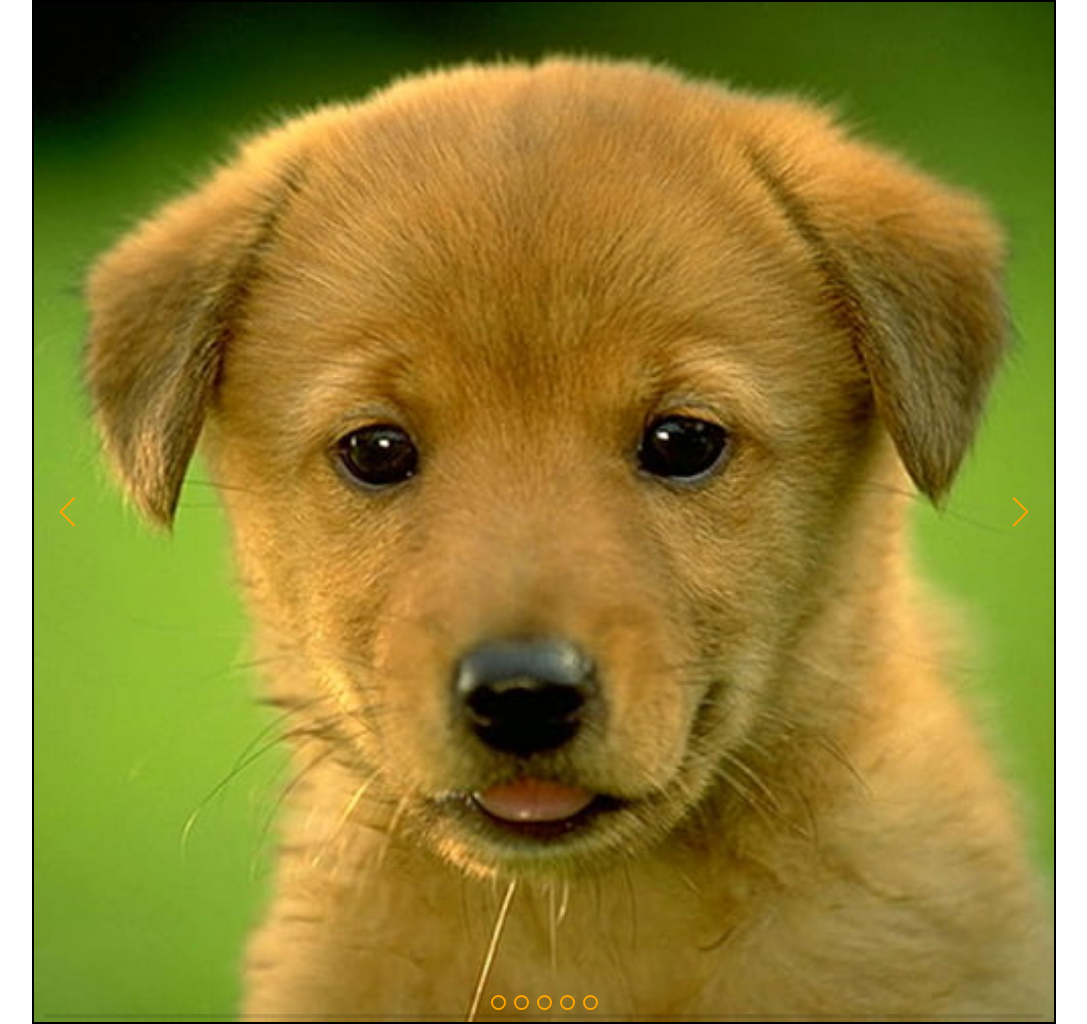
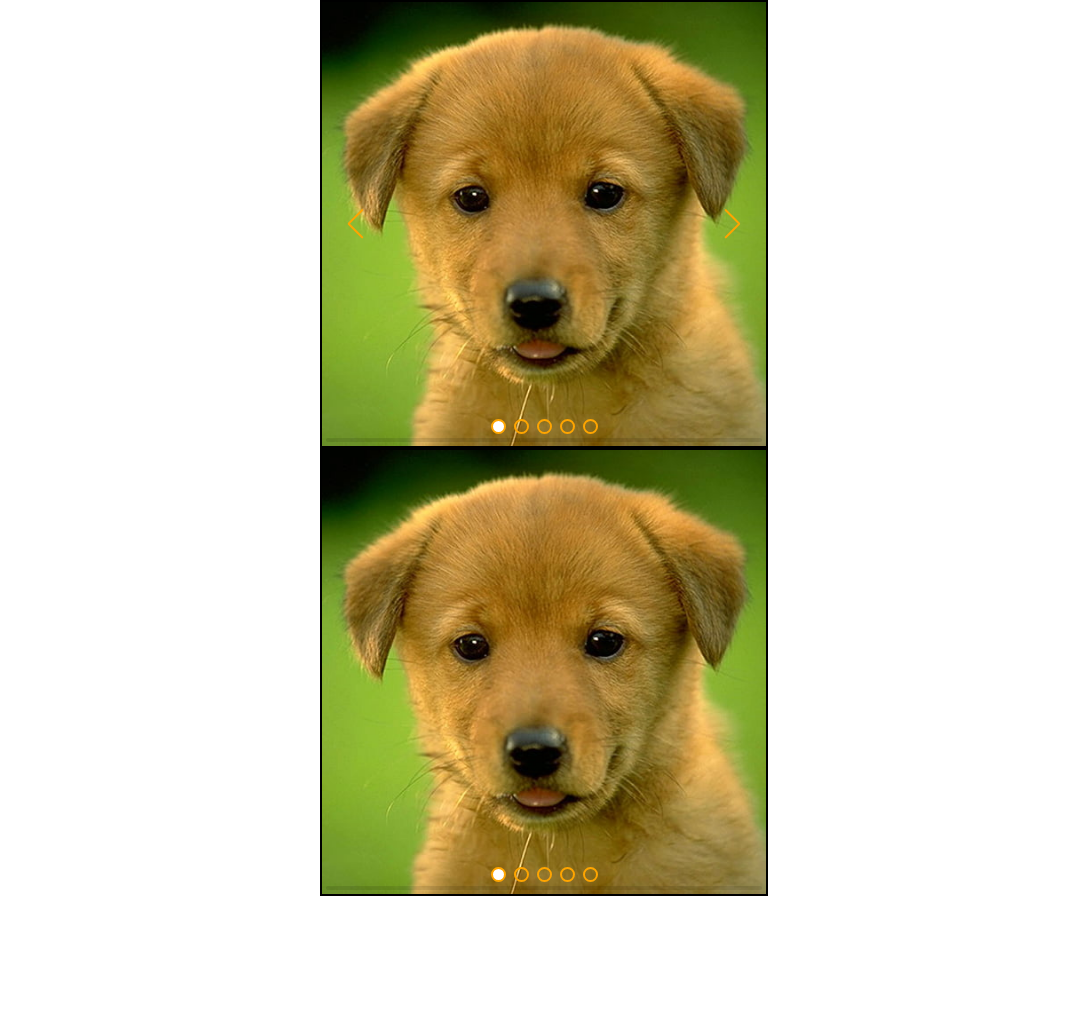
Before and after one commit to Xoliss/gulp, a website with bundled scripts: page src/components/main/index.html in a window 1280 px wide. Shown: the whole page, without its empty margins (96-1183 px from the left). After the commit the page ends 896 px from the top, so only its background shows below. Built offline with nearby package versions, Linux system fonts and the light colour scheme; files whose address does not match are found by name.

Commit message:
2 sliders with bugs

```diff
--- a/gulp/version.json
+++ b/gulp/version.json
@@ -1,3 +1,3 @@
 {
-    "main": "20240213125957"
+    "main": "20240214114444"
 }
--- a/src/components/main/index.html
+++ b/src/components/main/index.html
@@ -9,26 +9,46 @@
     <main>
         <div class="wrapper">
 
-            <div class="swiper">
+            <div class="swiper-large swiper">
 
-                <!-- Additional required wrapper -->
-                <div class="swiper-wrapper">
-                    <!-- Slides -->
-                    <div class="swiper-slide"><img src="../../img/10054-5.jpg" alt=""></div>
-                    <div class="swiper-slide"><img src="../../img/10057-2.jpg" alt=""></div>
-                    <div class="swiper-slide"><img src="../../img/10060-6.jpg" alt=""></div>
-                    <div class="swiper-slide"><img src="../../img/10062-3.jpg" alt=""></div>
-                    <div class="swiper-slide"><img src="../../img/10064-7.jpg" alt=""></div>
+                <div class="swiper-large__wrapper swiper-wrapper">
+
+                    <div class="swiper-large__slide swiper-slide"><img src="../../img/10054-5.jpg" alt=""></div>
+                    <div class="swiper-large__slide swiper-slide"><img src="../../img/10057-2.jpg" alt=""></div>
+                    <div class="swiper-large__slide swiper-slide"><img src="../../img/10060-6.jpg" alt=""></div>
+                    <div class="swiper-large__slide swiper-slide"><img src="../../img/10062-3.jpg" alt=""></div>
+                    <div class="swiper-large__slide swiper-slide"><img src="../../img/10064-7.jpg" alt=""></div>
                 </div>
 
-                <!-- If we need pagination -->
-                <div class="swiper-pagination"></div>
 
-                <!-- If we need navigation buttons -->
+
+                <div class="swiper-pagination swiper-pagination1"></div>
+
                 <div class="swiper-button-prev"></div>
                 <div class="swiper-button-next"></div>
 
-                <!-- If we need scrollbar -->
+                <div class="swiper-scrollbar"></div>
+
+            </div>
+
+            <div class="swiper-mini swiper">
+
+                <div class="swiper-mini__wrapper swiper-wrapper">
+
+                    <div class="swiper-mini__slide swiper-slide"><img src="../../img/10054-5.jpg" alt=""></div>
+                    <div class="swiper-mini__slide swiper-slide"><img src="../../img/10057-2.jpg" alt=""></div>
+                    <div class="swiper-mini__slide swiper-slide"><img src="../../img/10060-6.jpg" alt=""></div>
+                    <div class="swiper-mini__slide swiper-slide"><img src="../../img/10062-3.jpg" alt=""></div>
+                    <div class="swiper-mini__slide swiper-slide"><img src="../../img/10064-7.jpg" alt=""></div>
+                </div>
+
+
+
+                <div class="swiper-pagination swiper-pagination2"></div>
+
+                <div class="swiper-button-prev"></div>
+                <div class="swiper-button-next"></div>
+
                 <div class="swiper-scrollbar"></div>
 
             </div>
--- a/src/resources/js/app.js
+++ b/src/resources/js/app.js
@@ -6,20 +6,43 @@
 import Swiper from "swiper";
 import { Navigation, Pagination } from 'swiper/modules';
 
-const swiper = new Swiper('.swiper', {
+const swiper = new Swiper('.swiper-large', {
     modules: [Navigation, Pagination],
     // Optional parameters
     direction: 'horizontal',
     loop: true,
+    paginationClickable: true,
 
     // If we need pagination
     pagination: {
-      el: '.swiper-pagination',
+        el: '.swiper-pagination1',
     },
 
     // Navigation arrows
     navigation: {
-      nextEl: '.swiper-button-next',
-      prevEl: '.swiper-button-prev',
+        nextEl: '.swiper-button-next',
+        prevEl: '.swiper-button-prev',
     },
-  });
+});
+
+const swiperMini = new Swiper('.swiper-mini', {
+    modules: [Navigation, Pagination],
+    // Optional parameters
+    direction: 'horizontal',
+    loop: true,
+    paginationClickable: true,
+
+    // If we need pagination
+    pagination: {
+        el: '.swiper-pagination2',
+    },
+
+    // Navigation arrows
+    navigation: {
+        nextEl: '.swiper-button-next',
+        prevEl: '.swiper-button-prev',
+    },
+});
+
+swiper.controller.control = swiperMini;
+swiperMini.controller.control = swiper;
--- a/src/resources/scss/swiper.scss
+++ b/src/resources/scss/swiper.scss
@@ -1,7 +1,6 @@
 .swiper {
-
     display: flex;
-    max-width: 80vw;
+    max-width: 35vw;
     width: 100%;
     height: auto;
     margin: 0 auto;
@@ -15,13 +14,16 @@
     &-slide {
 
         display: flex;
+        justify-content: center;
 
         img {
+
             width: 100%;
             height: 100%;
         }
 
     }
+
     &-button {
 
         &-prev {
@@ -47,6 +49,7 @@
         }
 
     }
+
     &-pagination {
 
         &-bullet {
@@ -55,6 +58,32 @@
             height: 15px;
             opacity: 1;
             border: 2px solid orange;
+
+            &-active {
+                background-color: white;
+            }
+        }
+
+    }
+
+    &-large {
+        .swiper-pagination {
+        }
+    }
+
+    &-mini {
+
+        &__wrapper {
+
+            &__slide {}
+        }
+
+        .swiper-button-prev {
+            display: none;
+        }
+
+        .swiper-button-next {
+            display: none;
         }
     }
 }
```
Also changed, not shown: dist/css/style.css, dist/css/style.min.css, dist/index.html, dist/js/app.min.js.
